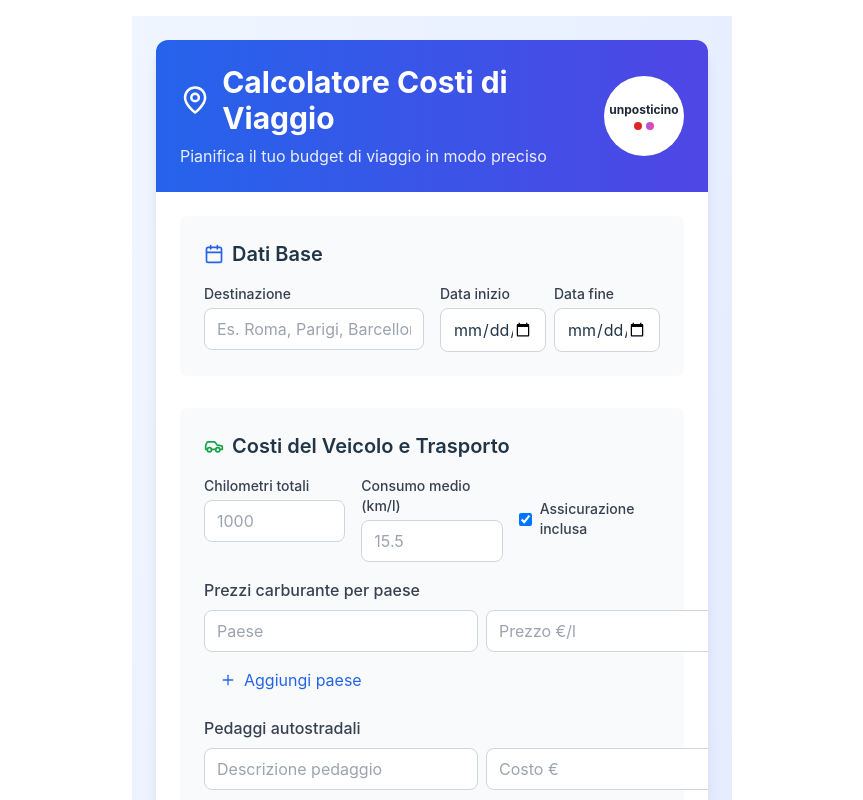
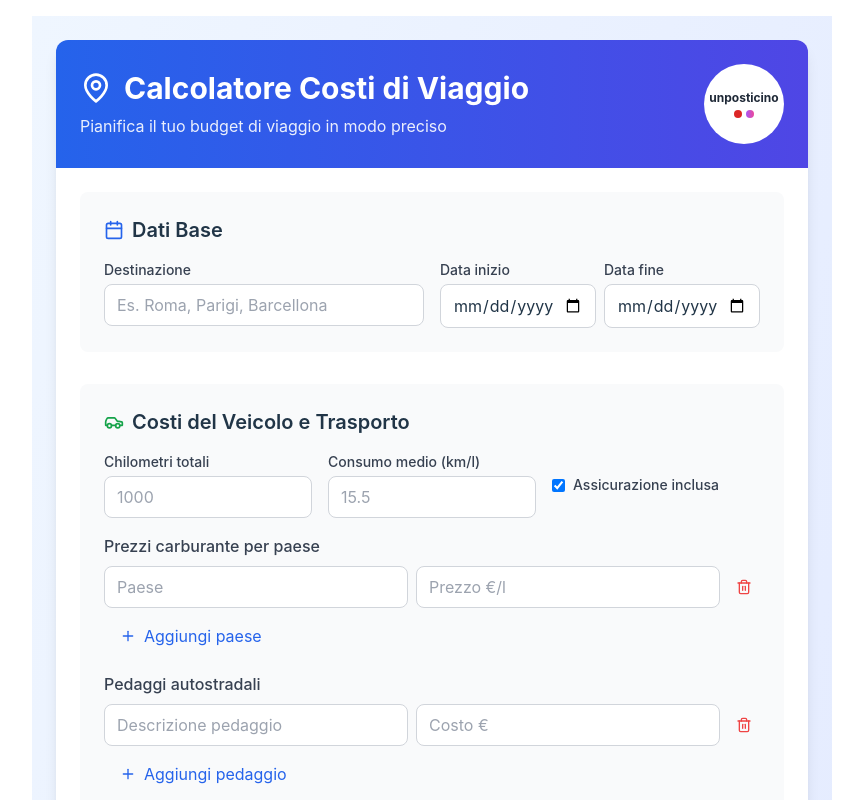
Before and after one commit to Unposticino/Calcolatore-Costi-di-Viaggio, a React (Vite) app: page / in a window 1280 px wide. Shown: the top 800 px of the page, without its empty margins (208-1071 px from the left). Built offline with nearby package versions, Linux system fonts and the light colour scheme.

Commit message:
Update index.css

```diff
--- a/src/index.css
+++ b/src/index.css
@@ -19,17 +19,17 @@
 body {
   margin: 0;
   display: flex;
-  flex-direction: column; /* impila gli elementi in verticale */
+  flex-direction: column; /* impila gli elementi verticalmente */
   align-items: center; /* centra solo orizzontalmente */
   min-width: 320px;
   min-height: 100vh;
-  padding: 1rem; /* evita che tocchino i bordi */
-  overflow-x: hidden; /* niente scroll orizzontale */
+  padding: 1rem; /* distanza dai bordi */
+  overflow-x: hidden; /* evita scroll orizzontale */
 }
 
 #root {
   width: 100%;
-  max-width: 600px; /* evita che diventi troppo largo su iPad */
+  max-width: 800px; /* massimo su tablet/desktop */
   margin: 0 auto;
 }
 
```
